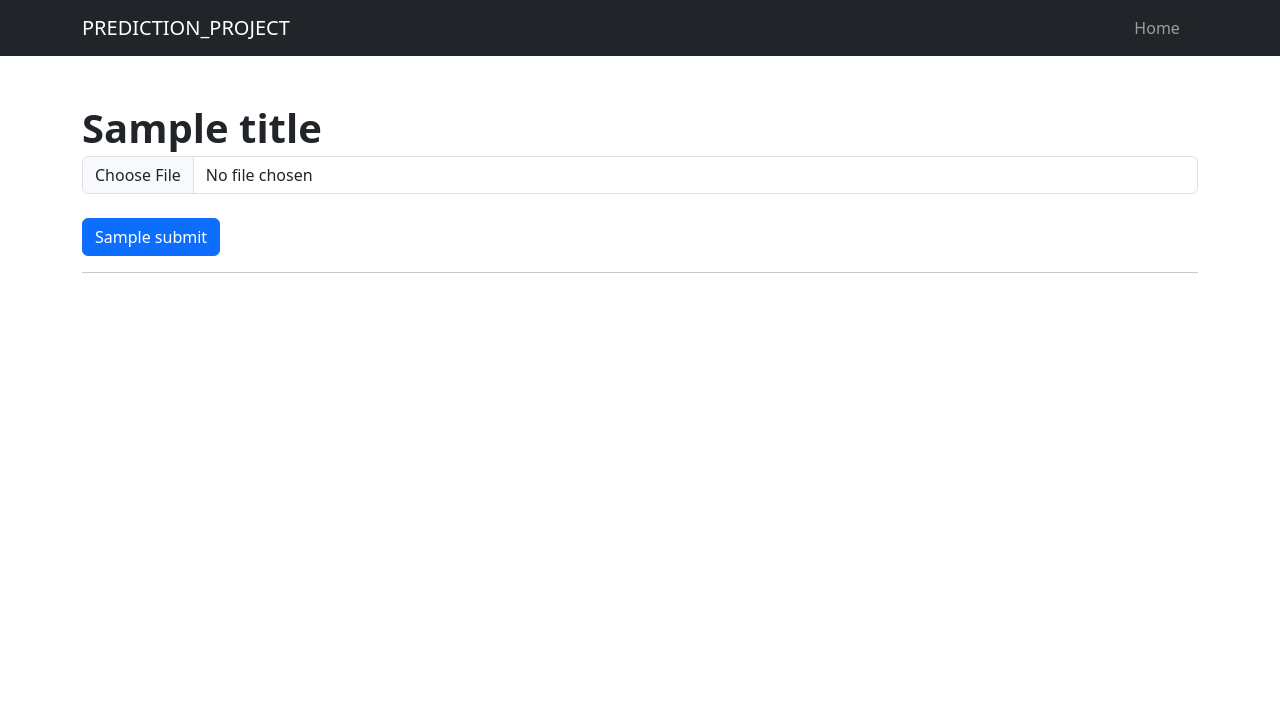
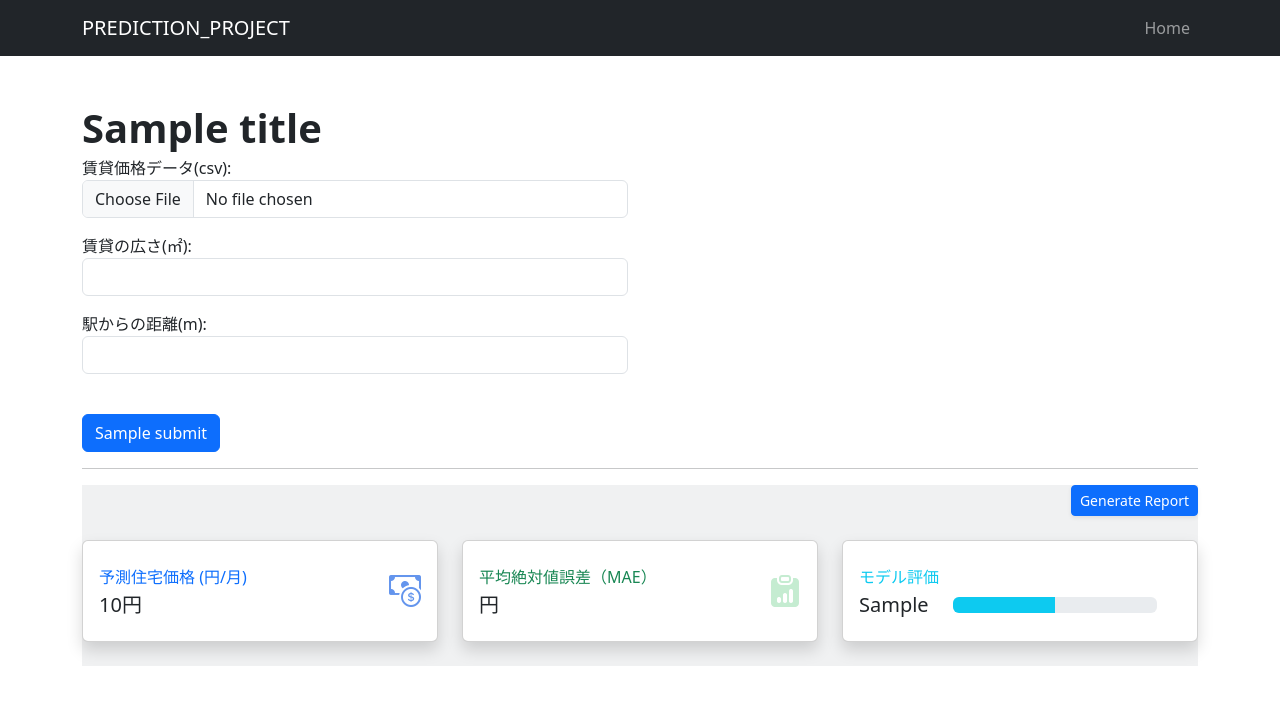
Before and after one commit to sea-yassan33/prediction_project, a Django app: template houseapp/templates/house.html in a window 1280 px wide. Shown: the top 705 px of the page. Run offline with Django 4.2, Linux system fonts and the light colour scheme; tables that the repository leaves empty hold one stand-in row (values such as "Sample post"); the template is opened without the code that fills it: values that come from a table or form of the project are taken from there, most other values are stand-ins (such as "Sample title", 1, 10 or a date in 2020); some libraries are stand-ins or nearby versions.

Commit message:
update231224 ・機械学習

```diff
--- a/houseapp/forms.py
+++ b/houseapp/forms.py
@@ -1,4 +1,6 @@
 from django import forms
 
 class HouseDateForm(forms.Form):
-	testfile = forms.FileField(label='date', widget=forms.FileInput(attrs={'class':'form-control'}))
+	testfile = forms.FileField(label='賃貸価格データ(csv)', widget=forms.FileInput(attrs={'class':'form-control'}))
+	area = forms.IntegerField(label='賃貸の広さ(㎡)', widget=forms.NumberInput(attrs={'class':'form-control'}))
+	distance = forms.IntegerField(label='駅からの距離(m)', widget=forms.NumberInput(attrs={'class':'form-control'}))
--- a/houseapp/static/css/style.css
+++ b/houseapp/static/css/style.css
@@ -1,3 +1,9 @@
 a {
 	text-decoration: none;
 }
+#pred-content-none{
+	display: none;
+}
+#pred-content-none{
+	display: initial;
+}
--- a/houseapp/templates/base/base.html
+++ b/houseapp/templates/base/base.html
@@ -7,6 +7,7 @@
 	{% block meta_tag %}{% endblock %}
 	<!-- bootstrap -->
 	<link href="https://cdn.jsdelivr.net/npm/bootstrap@5.3.0/dist/css/bootstrap.min.css" rel="stylesheet" integrity="sha384-9ndCyUaIbzAi2FUVXJi0CjmCapSmO7SnpJef0486qhLnuZ2cdeRhO02iuK6FUUVM" crossorigin="anonymous">
+	<link rel="stylesheet" href="https://cdn.jsdelivr.net/npm/bootstrap-icons@1.11.1/font/bootstrap-icons.min.css" integrity="sha384-fFxL8wXRpg9gVqGpY+URMtLr3fLL0WBbo4NBQ+IWwMDYjIjI5VQ46XlJm5+BUlXJ" crossorigin="anonymous">
 	<!-- static css -->
 	{% block css %}{% endblock %}
 	<title>
@@ -16,10 +17,10 @@
 <body>
 	<nav class="navbar navbar-expand-lg navbar-dark bg-dark">
 		<div class="container">
-			<a class="navbar-brand" href="#">PREDICTION_PROJECT</a>
+			<a class="navbar-brand" href="{% url 'index'%}">PREDICTION_PROJECT</a>
 			<div class="collapse navbar-collapse" id="navbarSupportedContent">
 				<ul class="navbar-nav ms-auto mb-2 mb-lg-0">
-					<li class="nav-item"><a class="nav-link" href="{% url 'index'%}">Home</a></li>ß
+					<li class="nav-item"><a class="nav-link" href="{% url 'index'%}">Home</a></li>
 				</ul>
 			</div>
 		</div>
--- a/houseapp/templates/house.html
+++ b/houseapp/templates/house.html
@@ -1,19 +1,95 @@
 {% extends 'base/base.html' %}
+{% load humanize %}
 {% load static %}
+{% block css %}<link rel="stylesheet" href="{% static 'css/style.css' %}"/>{% endblock %}
 {% block title %}HOUSE_PRICE_PREDICTION {{ block.super }}{% endblock %}
 {% block content %}
 <main class="container mt-5">
 	<div class="row">
 		<h1 class="fw-bolder mb-1">{{title}}</h1>
 	</div>
-	<form action="{% url 'house' %}" method="post" enctype="multipart/form-data">
-	{% csrf_token %}
-	{{ form.testfile }}
-		<br>
-		<input type="submit" value="{{submit}}" class="btn btn-primary">
-	</form>
+	<div class="row">
+		<form action="{% url 'house' %}" method="post" enctype="multipart/form-data" class="col-6">
+			{% csrf_token %}
+			{{ form.as_p }}
+			<br>
+			<input type="submit" value="{{submit}}" class="btn btn-primary click-btn">
+		</form>
+	</div>
 	<hr>
-	<h1 class="fw-bolder mb-1">{{message}}</h1>
-
+	{% if displayflg == 0%}
+	{% else %}
+	<div id="pred-content" class="bg-secondary bg-opacity-10">
+		<div class="d-sm-flex align-items-center justify-content-between mb-4">
+			<h1 class="h3 mb-0 text-gray-800">{{message}}</h1>
+			<a href="#" class="d-none d-sm-inline-block btn btn-sm btn-primary shadow-sm"><i class="fas fa-download fa-sm text-white-50"></i> Generate Report</a>
+		</div>
+		<div class="row">
+			<!-- 予測価格 -->
+			<div class="col-xl-4 col-md-6 mb-4">
+				<div class="card border-left-primary shadow h-100 py-2">
+					<div class="card-body">
+						<div class="row no-gutters align-items-center">
+							<div class="col mr-2">
+								<div class="text-xs font-weight-bold text-primary text-uppercase mb-1">
+									予測住宅価格 (円/月)</div>
+								<div class="h5 mb-0 font-weight-bold text-gray-800">{{data.prediction|intcomma}}円</div>
+							</div>
+							<div class="col-auto">
+								<i class="bi bi-cash-coin" style="font-size: 2rem; color: cornflowerblue;"></i>
+							</div>
+						</div>
+					</div>
+				</div>
+			</div>
+			<!-- 誤差範囲 -->
+			<div class="col-xl-4 col-md-6 mb-4">
+				<div class="card border-left-success shadow h-100 py-2">
+					<div class="card-body">
+						<div class="row no-gutters align-items-center">
+							<div class="col mr-2">
+								<div class="text-xs font-weight-bold text-success text-uppercase mb-1">
+									平均絶対値誤差（MAE）</div>
+								<div class="h5 mb-0 font-weight-bold text-gray-800">{{data.err_range|intcomma}}円</div>
+							</div>
+							<div class="col-auto">
+								<i class="fbi bi-clipboard-data-fill" style="font-size: 2rem; color: #C5ECD1;"></i>
+							</div>
+						</div>
+					</div>
+				</div>
+			</div>
+			<!-- モデル評価 -->
+			<div class="col-xl-4 col-md-6 mb-4">
+				<div class="card border-left-info shadow h-100 py-2">
+					<div class="card-body">
+						<div class="row no-gutters align-items-center">
+							<div class="col mr-2">
+								<div class="text-xs font-weight-bold text-info text-uppercase mb-1">モデル評価
+								</div>
+								<div class="row no-gutters align-items-center">
+									<div class="col-auto">
+										<div class="h5 mb-0 mr-3 font-weight-bold text-gray-800">{{data.model_ases}}</div>
+									</div>
+									<div class="col">
+										<div class="progress progress-sm mr-2">
+											<div class="progress-bar bg-info" role="progressbar" style="width: 50%" aria-valuenow="{{data.model_ases_per}}" aria-valuemin="0" aria-valuemax="100"></div>
+										</div>
+									</div>
+								</div>
+							</div>
+							<div class="col-auto">
+								<i class="fas fa-clipboard-list fa-2x text-gray-300"></i>
+							</div>
+						</div>
+					</div>
+				</div>
+			</div>
+		</div>
+	</div>
+	{% endif %}
 </main>
+{% block js %}
+<script src="{% static 'js/house.js' %}"></script>
 {% endblock %}
+{% endblock %}
--- a/houseapp/templates/index.html
+++ b/houseapp/templates/index.html
@@ -9,7 +9,7 @@
 			<article>
 				<header class="mb-4">
 					<h1 class="fw-bolder mb-1">{{title}}</h1>
-					<a class="badge bg-secondary text-decoration-none link-light">UpDate 2023/12/09</a>
+					<a class="badge bg-secondary text-decoration-none link-light">UpDate 2023/12/24</a>
 				</header>
 				<figure class="mb-4"><img class="img-fluid rounded" src="{% static 'img/img1.jpg' %}"></figure>
 			</article>
@@ -21,9 +21,9 @@
 					<div class="row">
 						<div class="col-sm-6 ">
 							<div class="mb-0 vstack gap-3">
-								<a href="{% url 'house'%}" class="btn btn-outline-secondary">住宅価格</a>
+								<a href="{% url 'house'%}" class="btn btn-outline-secondary">住宅価格(モデルデータセット)</a>
+								<a href="#" class="btn btn-outline-secondary">住宅価格(予測データセット)</a>
 								<a href="#" class="btn btn-outline-secondary">歩行の健康度</a>
-								<a href="#" class="btn btn-outline-secondary">仮</a>
 							</div>
 						</div>
 						<div class="col-sm-6">
--- a/prediction_project/settings.py
+++ b/prediction_project/settings.py
@@ -38,6 +38,7 @@
     'django.contrib.sessions',
     'django.contrib.messages',
     'django.contrib.staticfiles',
+	'django.contrib.humanize',
 	'houseapp',
 ]
 
@@ -128,3 +129,6 @@
 MEDIA_URL = '/media/'
 # BASE_DIRはmanage.pyファイルがある場所
 MEDIA_ROOT = os.path.join(BASE_DIR, 'media')
+
+# django.contrib.humanizeの桁区切り設定
+NUMBER_GROUPING = 3
```
Also changed, not shown: houseapp/functions.py (+53 -0 lines), houseapp/views.py (+11 -1 lines), houseapp/static/js/house.js (added), 2 other files.
